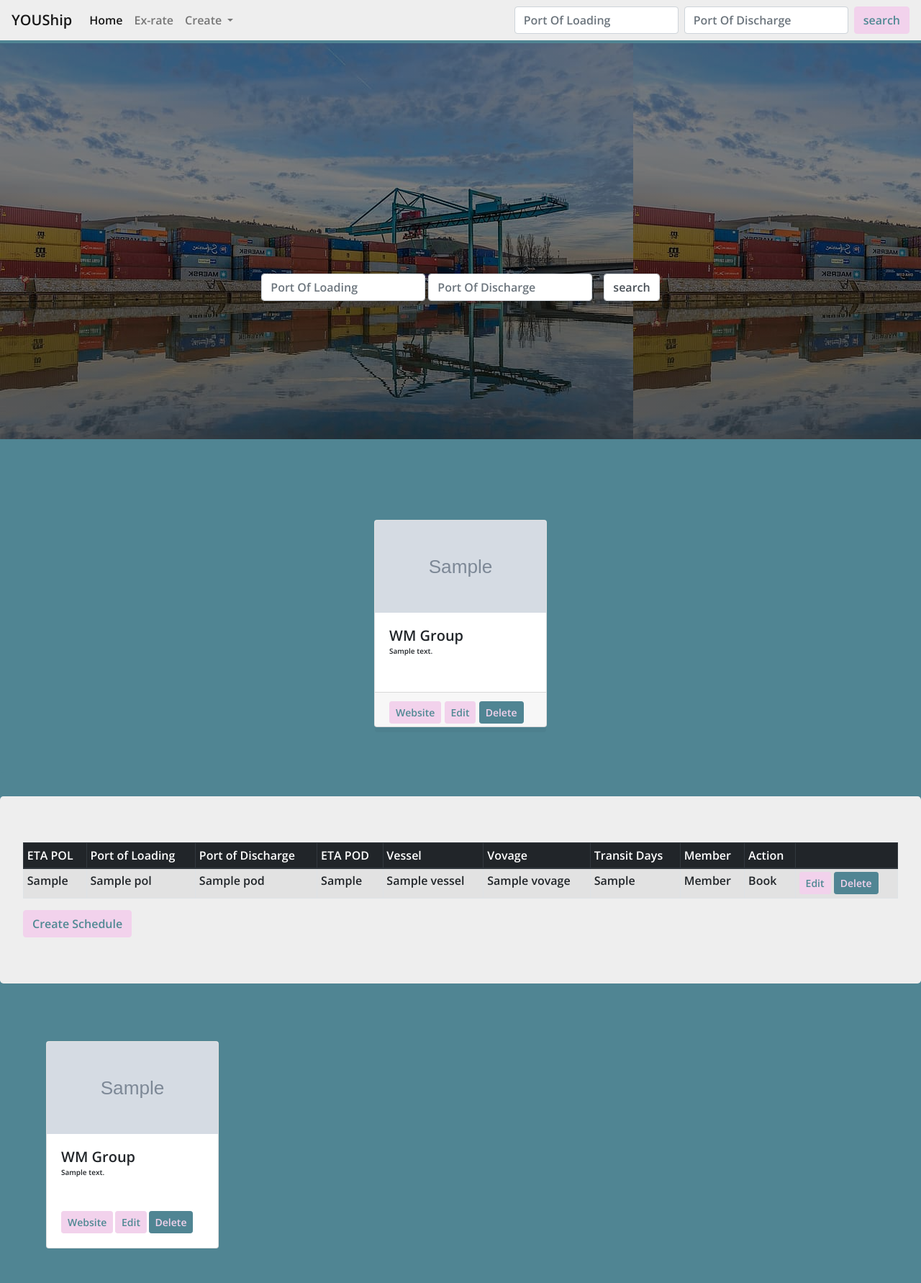
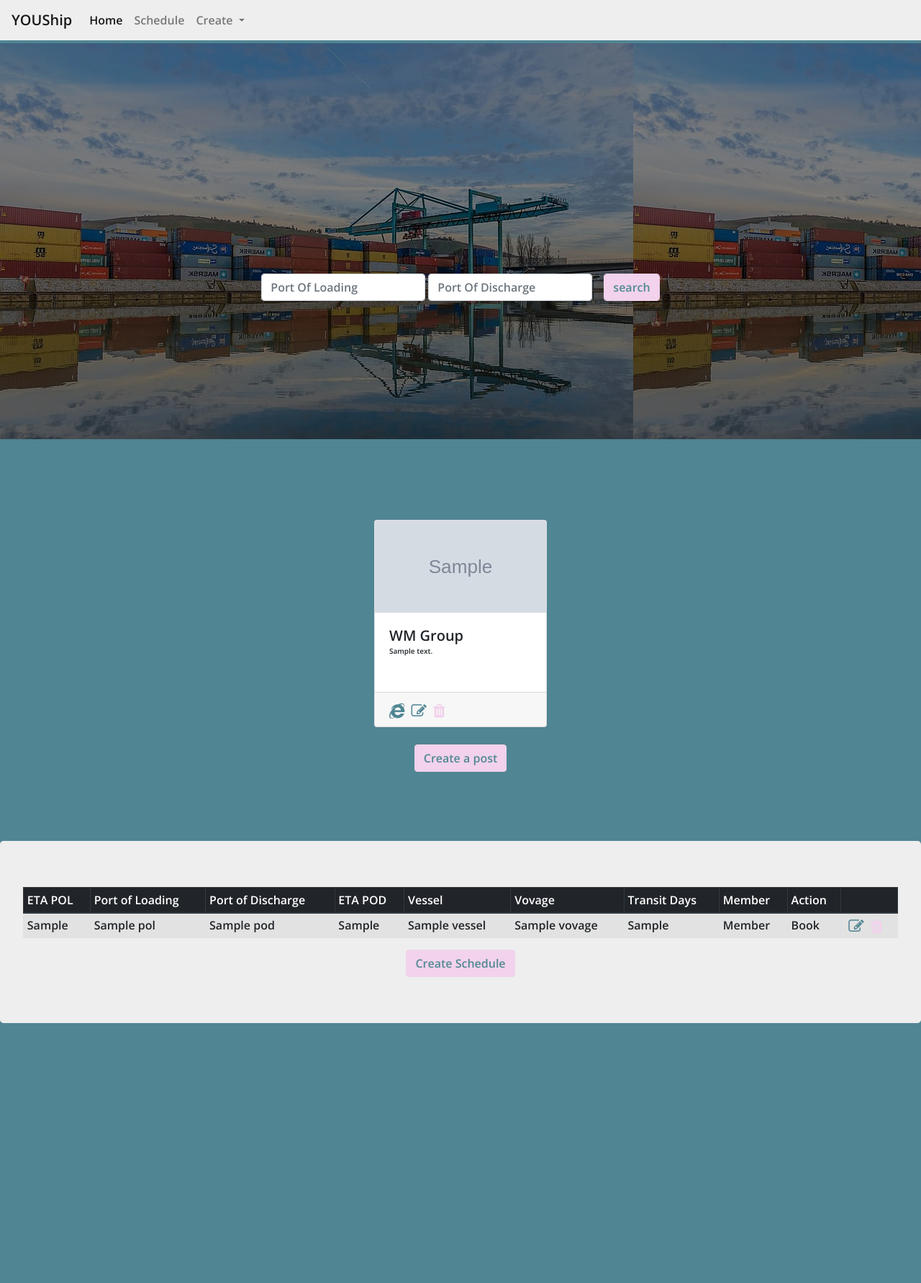
Before and after one commit to Shyan1943/project3, a Flask app: page / in a window 1280 px wide. Shown: the whole page at 72% size. After the commit the page ends 1421 px from the top, so only its background shows below. Run offline with Flask 2, Linux system fonts and the light colour scheme; grey boxes marked "Sample" are stand-in pictures; a database or web service that is not in the repository returns one stand-in record (values such as "Sample title"); some libraries are stand-ins or nearby versions.

Commit message:
Added Animated icons, hover effect and fixed btn/page href

```diff
--- a/static/style.css
+++ b/static/style.css
@@ -5,20 +5,32 @@ body {
     font-family: "Open Sans", sans-serif;
 }
 
-h1, label {
+h1 {
+    color: #eeeeee;
+    margin-bottom: 3rem;
+}
+
+label {
     color: #eeeeee;
 }
 
-.btn {
+.btn, #search_btn {
     color: #508993;
     background-color: #f2d2ec;
     border-color: #f2d2ec;
 }
 
-.btn.btn-danger {
+.btn:hover, #search_btn:hover {
     color: #f2d2ec;
-    background-color: #508593;
-    border-color: #508593;
+    background-color: #508993;
+    border-color: #508993;
+    box-shadow: 20px 20px 40px 0px #f2d2ec;
+    font-size: 150%;
+}
+
+.form-control:hover {
+    font-size: 150%;
+    box-shadow: 20px 20px 40px 0px #f2d2ec;
 }
 
 div.container {
@@ -27,6 +39,20 @@ div.container {
 
 .navbar-light {
     background-color: #eeeeee;
+}
+
+.navbar-brand:hover, .nav-link:hover, .dropdown-item:hover {
+    color: #508993 !important;
+    font-size: 150%;
+}
+
+.navbar-brand:hover, .nav-link:hover {
+    color: #f2d2ec;
+    font-size: 150%;
+}
+
+.dropdown:hover .dropdown-menu {
+    display: block;
 }
 
 /* Landing page (Hero image) */
@@ -51,6 +77,11 @@ div.container {
     margin: 3rem;
 }
 
+.card:hover {
+    height: 90%;
+    box-shadow: 20px 20px 40px 0px rgba(0,0,0,0.5);
+}
+
 .card-img-top {
     height: 8rem;
 }
@@ -68,12 +99,62 @@ div.container {
     height: 2.8rem;
 }
 
+.fa-pencil-square-o {
+    padding-left: 5px;
+    padding-right: 5px;
+}
+
+.fa-internet-explorer, .fa-pencil-square-o {
+    color: #508593;
+}
+
+.fa-trash {
+    color: #f2d2ec;
+}
+
+.fa:hover {
+    font-size: 200%;
+}
+
 .table-responsive-lg {
     background-color: #eeeeee !important;
-
 }
 
+.table tbody tr:hover td, .table tbody tr:hover th {
+    font-size: 150%;
+}
+
+/* Schedule upload page */
 #upload_widget {
     width: 100%;
     height: 18rem;
 }
+
+#upload_widget:hover {
+    color: #f2d2ec;
+}
+
+
+#upload_widget.p {
+    font-size: 2vw;
+}
+
+.fa-picture-o {
+    size: 4rem;
+    margin-top: 4rem;
+}
+
+/* Delete Schedule */
+.alert-danger {
+    background-color: #eeeeee;
+
+}
+.delete.btn {
+    color:  #f2d2ec;
+    background:  #508593;
+}
+
+.delete.btn-danger {
+    color:  #508593;
+    background:  #f2d2ec;
+}
--- a/templates/home.template.html
+++ b/templates/home.template.html
@@ -5,7 +5,7 @@
 	<form class="form-inline d-lg-flex mb-3 justify-content-center" method="GET">
 		<input type="text" class="form-control" name="search_pol" placeholder="Port Of Loading"/>
 		<input type="text" class="form-control ml-1" name="search_pod" placeholder="Port Of Discharge"/>
-		<input type="submit" class="form-control ml-3" value="search" onclick="window.location='#result'"/>
+		<input type="submit" class="form-control ml-3" value="search" id="search_btn" onclick="window.location='#result'"/>
     </form>
 </div>
 
@@ -20,15 +20,16 @@
 					<p class="card-text">{{i.description}}</p>
 				</div>
 				<div class="card-footer">
-					<a href="http://www.wmgroup.com.sg" class="btn btn-primary btn-sm">Website</a>
-					<a href="#" class="btn btn-primary btn-sm">Edit</a>
-					<a href="#" class="btn btn-danger btn-sm">Delete</a>
+					<a href="http://www.wmgroup.com.sg"><i class="fa fa-lg fa-internet-explorer" aria-hidden="true"></i></a>
+					<a href="http://www.wmgroup.com.sg"><i class="fa fa-lg fa-pencil-square-o" aria-hidden="true"></i></a>
+					<a href="#"><i class="fa fa-lg fa-trash" aria-hidden="true"></i></a>
 
 				</div>
 			</div>
 		</div>
 		{% endfor %}
-	</div>
+    </div>
+    <div class="text-center"><a href="{{url_for('profile_upload')}}" class="btn mt-4">Create a post</a></div>
 </div>
 
 <div id="result" class="jumbotron table-responsive-lg">
@@ -60,34 +61,13 @@
 				<td>Member</td>
 				<td>Book</td>
 				<td>
-					<a href="{{url_for('schedule_update_form', id=s._id)}}" class="btn btn-primary btn-sm">Edit</a>
-					<a href="{{url_for('schedule_delete_form', id=s._id)}}" class="btn btn-danger btn-sm">Delete</a>
+					<a href="{{url_for('schedule_update_form', id=s._id)}}"><i class="fa fa-lg fa-pencil-square-o" aria-hidden="true"></i></a>
+					<a href="{{url_for('schedule_delete_form', id=s._id)}}"><i class="fa fa-lg fa-trash" aria-hidden="true"></i></a>
 				</td>
 			</tr>
 			{% endfor %}
 		</tbody>
 	</table>
-	<a href="{{url_for('schedule_create_form')}}" class="btn btn-primary">Create Schedule</a>
+	<div class="text-center"><a href="{{url_for('schedule_create_form')}}" class="btn">Create Schedule</a></div>
 </div>
-
-<section>
-	<div class="row">
-		{% for i in images %}
-		<div class="col-sm-3 ml-3">
-			<div class="card">
-				<img class="card-img-top" src="{{i.uploaded_image_url}}" alt="Member Company name"/>
-				<div class="card-body">
-					<h5 class="card-title">WM Group</h5>
-					<p class="card-text">{{i.description}}</p>
-					<a href="http://www.wmgroup.com.sg" class="btn btn-primary btn-sm">Website</a>
-					<a href="#" class="btn btn-primary btn-sm">Edit</a>
-					<a href="#" class="btn btn-danger btn-sm">Delete</a>
-				</div>
-			</div>
-		</div>
-		{% endfor %}
-	</div>
-</section>
-
-
 {% endblock %}
--- a/templates/layout.template.html
+++ b/templates/layout.template.html
@@ -10,6 +10,9 @@
 
     <!-- Customs CSS-->
     <link rel="stylesheet" href="/static/style.css">
+
+    <!-- Load font awesome icons -->
+    <link rel="stylesheet" href="https://cdnjs.cloudflare.com/ajax/libs/font-awesome/4.7.0/css/font-awesome.min.css">
 
     <title>{%block title%}{%endblock%}</title>
   </head>
@@ -27,7 +30,7 @@
                         <a class="nav-link" href="{{url_for('home')}}">Home <span class="sr-only">(current)</span></a>
                     </li>
                     <li class="nav-item">
-                        <a class="nav-link" href="#">Ex-rate</a>
+                        <a class="nav-link" href="/#result">Schedule</a>
                     </li>
                     <li class="nav-item dropdown">
                         <a class="nav-link dropdown-toggle" href="#" id="navbarDropdown" role="button" data-toggle="dropdown" aria-haspopup="true" aria-expanded="false">
@@ -39,11 +42,6 @@
                         </div>
                     </li>
                 </ul>
-                <form class="form-inline my-2 my-lg-0">
-                    <input type="text" class="form-control mr-sm-2" name="search_pol" placeholder="Port Of Loading" aria-label="Port Of Loading"/>
-                    <input type="text" class="form-control mr-sm-2" name="search_pod" placeholder="Port Of Discharge" aria-label="Port Of Discharge"/>
-                    <input type="submit" class="btn btn-outline-info my-2 my-sm-0" value="search" aria-label="Search Schedule"/>
-                </form>
             </div>
         </nav>
     </div>
--- a/templates/schedule_update.template.html
+++ b/templates/schedule_update.template.html
@@ -5,6 +5,7 @@
 
 {% block content %}
 <div class="container">
+    <h1>Update schedule</h1>
     <form method="POST">
         <div>
             <label>ETA POL :</label>
@@ -35,7 +36,7 @@
             <input type="text" class="form-control" name="transit_days" value="{{schedule.transit_days}}"/>
         </div>
 
-        <input type="submit" class="btn btn-primary mt-3" value="Update"/>
+        <input type="submit" class="btn mt-3" value="Update"/>
     </form>
 </div>
 {% endblock %}
```
Also changed, not shown: templates/profile_upload.template.html (+6 -3 lines), templates/schedule_create.template.html (+2 -22 lines), templates/schedule_delete_form.template.html (+5 -2 lines), README.md.
